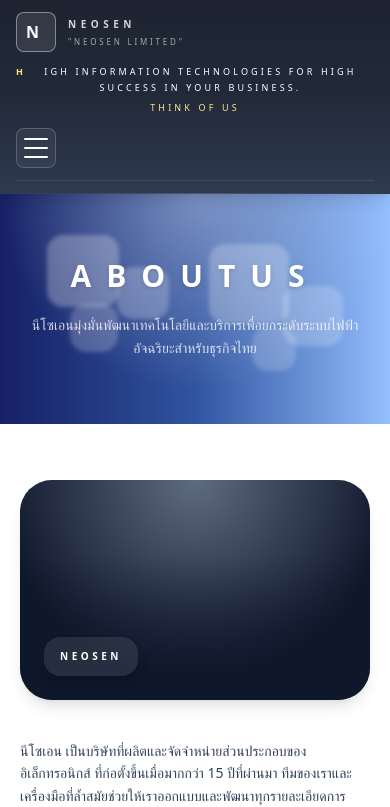
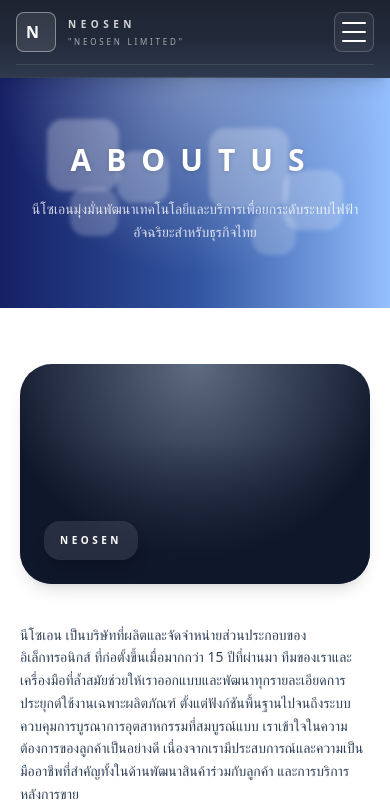
Before and after one commit to DnopPondz/neo, a Next.js app: page / in a window 390 px wide. Shown: the top 807 px of the page. Built offline with nearby package versions, Linux system fonts and the light colour scheme.

Commit message:
Hide navbar strapline on small screens

```diff
--- a/components/Navbar.js
+++ b/components/Navbar.js
@@ -120,19 +120,6 @@
                 </div>
               ) : null}
             </Link>
-            {strapline ? (
-              <div className="basis-full text-center text-[9px] leading-4 text-white/80 sm:hidden">
-                <p className="flex justify-center gap-1 text-white">
-                  {highlightLetter ? (
-                    <span className="font-semibold text-amber-200">{highlightLetter}</span>
-                  ) : null}
-                  <span className="uppercase tracking-[0.35em]">{straplineRest}</span>
-                </p>
-                {legacyHeader.emphasis ? (
-                  <p className="mt-1 uppercase tracking-[0.35em] text-amber-200">{legacyHeader.emphasis}</p>
-                ) : null}
-              </div>
-            ) : null}
             <button
               type="button"
               onClick={() => setIsMenuOpen((value) => !value)}
```
